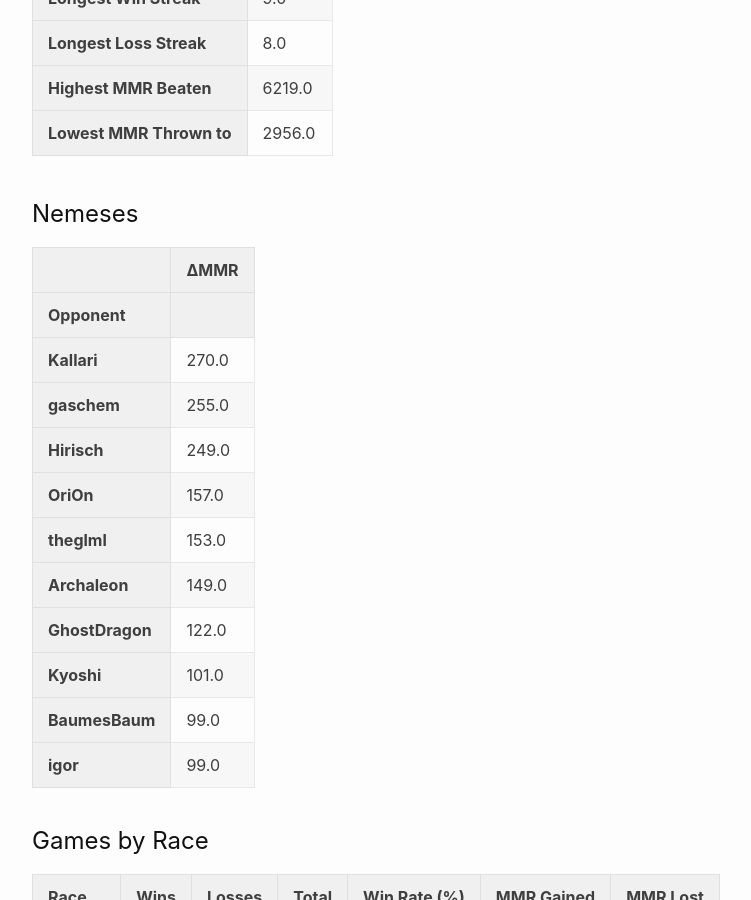
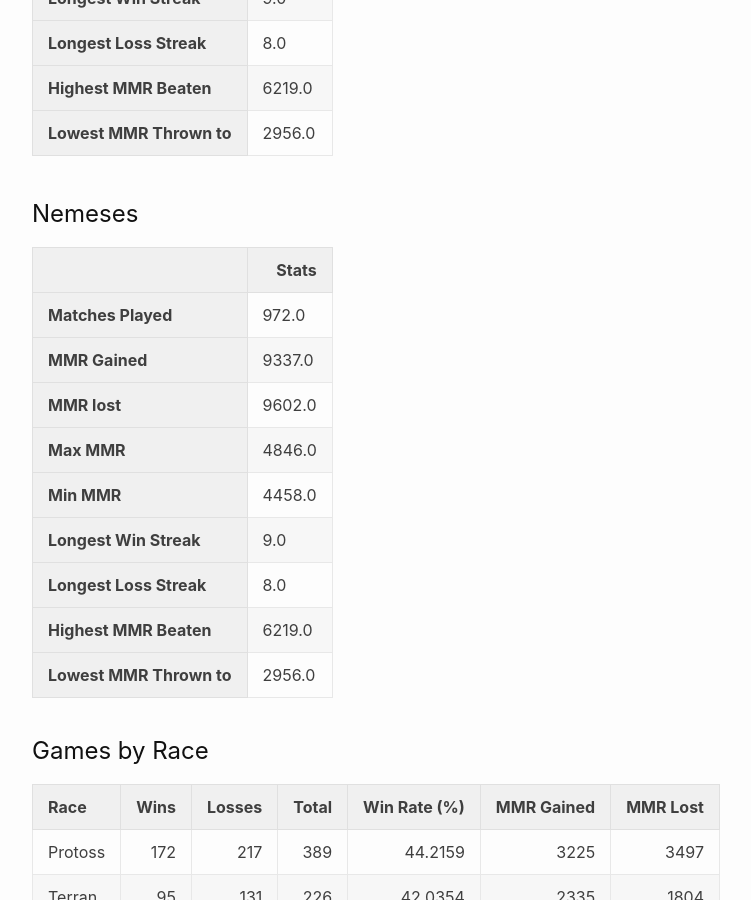
Before and after one commit to kylermurphy/UpATree, a Jekyll site: the page built from docs/index.md, in a window 1280 px wide and 900 px high, scrolled down 443 px. Shown: the whole window, without its empty margins (238-989 px from the left). Built offline with Jekyll 4.4.1, drawn with Linux system fonts in a browser that asks for light colours.

Commit message:
running on push

```diff
--- a/docs/index.md
+++ b/docs/index.md
@@ -58,53 +58,45 @@ layout: home
   <thead>
     <tr style="text-align: right;">
       <th></th>
-      <th>ΔMMR</th>
-    </tr>
-    <tr>
-      <th>Opponent</th>
-      <th></th>
+      <th>Stats</th>
     </tr>
   </thead>
   <tbody>
     <tr>
-      <th>Kallari</th>
-      <td>270.0</td>
+      <th>Matches Played</th>
+      <td>972.0</td>
     </tr>
     <tr>
-      <th>gaschem</th>
-      <td>255.0</td>
+      <th>MMR Gained</th>
+      <td>9337.0</td>
     </tr>
     <tr>
-      <th>Hirisch</th>
-      <td>249.0</td>
+      <th>MMR lost</th>
+      <td>9602.0</td>
     </tr>
     <tr>
-      <th>OriOn</th>
-      <td>157.0</td>
+      <th>Max MMR</th>
+      <td>4846.0</td>
     </tr>
     <tr>
-      <th>theglml</th>
-      <td>153.0</td>
+      <th>Min MMR</th>
+      <td>4458.0</td>
     </tr>
     <tr>
-      <th>Archaleon</th>
-      <td>149.0</td>
+      <th>Longest Win Streak</th>
+      <td>9.0</td>
     </tr>
     <tr>
-      <th>GhostDragon</th>
-      <td>122.0</td>
+      <th>Longest Loss Streak</th>
+      <td>8.0</td>
     </tr>
     <tr>
-      <th>Kyoshi</th>
-      <td>101.0</td>
+      <th>Highest MMR Beaten</th>
+      <td>6219.0</td>
     </tr>
     <tr>
-      <th>BaumesBaum</th>
-      <td>99.0</td>
-    </tr>
-    <tr>
-      <th>igor</th>
-      <td>99.0</td>
+      <th>Lowest MMR Thrown to</th>
+      <td>2956.0</td>
     </tr>
   </tbody>
 </table>
--- a/log.txt
+++ b/log.txt
@@ -92,3 +92,4 @@ Writing a log file 2025-02-26 19:35:42.
 Writing a log file 2025-02-26 19:39:44.
 Writing a log file 2025-02-26 19:44:14.
 Writing a log file 2025-02-26 19:46:58.
+Writing a log file 2025-02-26 19:48:59.
```
Also changed, not shown: 1 other file.
